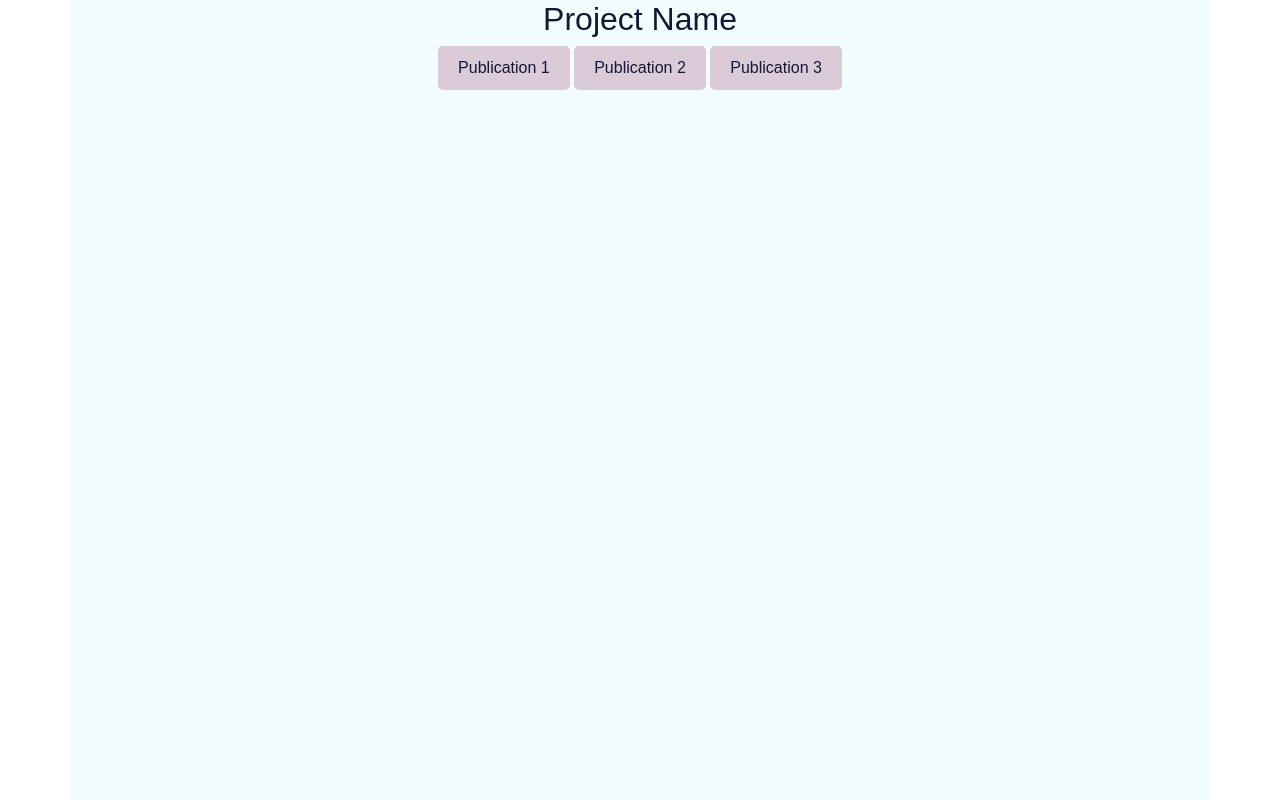
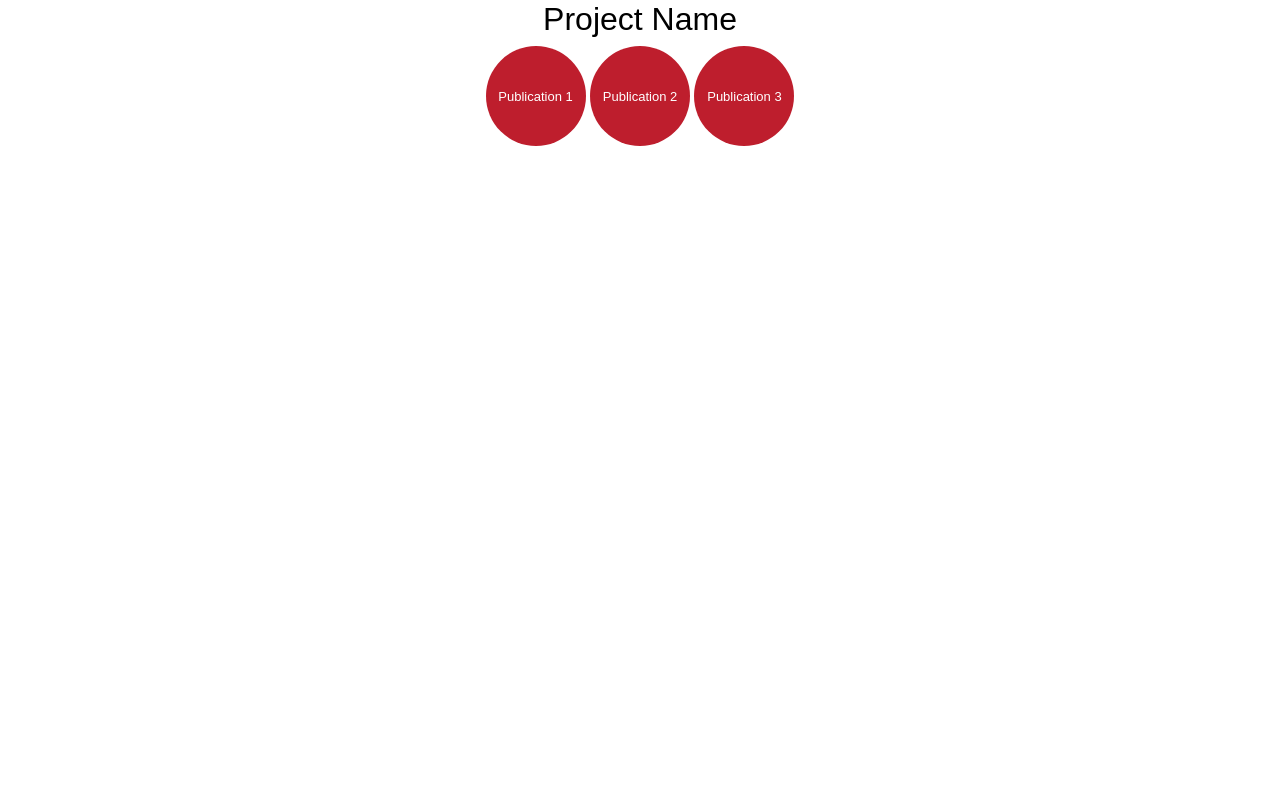
Before and after one commit to WebTechErasmus/PPPP-project, a PHP site: page /components/homepage.html in a window 1280 px wide. Run offline with PHP 8.4, Linux system fonts and the light colour scheme; some libraries are stand-ins or nearby versions.

Commit message:
bauhaus theme started

```diff
--- a/components/about.html
+++ b/components/about.html
@@ -1,5 +1,5 @@
 <!DOCTYPE html>
-<html lang="en" class="theme-two">
+<html lang="en" class="theme-bauhaus">
 <head>
 <meta name="viewport" content="width=device-width, initial-scale=1">
 
--- a/components/disclaimerpage.html
+++ b/components/disclaimerpage.html
@@ -1,5 +1,5 @@
 <!DOCTYPE html>
-<html lang="en" class="theme-two">
+<html lang="en" class="theme-bauhaus">
 <head>
 <meta name="viewport" content="width=device-width, initial-scale=1">
 
--- a/components/documentation.html
+++ b/components/documentation.html
@@ -1,5 +1,5 @@
 <!DOCTYPE html>
-<html lang="en" class="theme-two">
+<html lang="en" class="theme-bauhaus">
 <head>
 <meta name="viewport" content="width=device-width, initial-scale=1">
 
--- a/components/homepage.html
+++ b/components/homepage.html
@@ -1,5 +1,5 @@
 <!DOCTYPE html>
-<html lang="en" class="theme-two">
+<html lang="en" class="theme-bauhaus">
 <head>
 <link rel="stylesheet" href="../css/homepage.css">
 <link rel="stylesheet" href="../css/themes.css"/>
--- a/css/themes.css
+++ b/css/themes.css
@@ -5,42 +5,75 @@ body {
     height: 100%;
     width: 100%;
 }
-.theme-zero {
-    --color-primary: #fd6f53;
-    --color-secondary: #fbfbfe;
-    --color-accent: #ababab;
+.theme-bauhaus {
+    --color-primary: #be1e2d;
+    --color-secondary: #ffde17;
+    --color-accent: #21409a;
+    --color-background: #ffffff;
     --font-color: #000000;
-    --font-family: "Times New Roman", serif;
+    --font-color-button: #ffffff;
+    --font-family: "Arial", sans-serif;
+    --border-radius-button: 50%;
+    --width-button: 100px;
+    --height-button: 100px;
 }
 .theme-one {
     --color-primary: #127475;
     --color-secondary: #F5DFBB;
-    --color-accent: #F2542D;
+    --color-accent: #F5DFBB;
+    --color-background: #F5DFBB;
     --font-color: #000000;
+    --font-color-button: #000000;
     --font-family: "Lucida Handwriting", cursive;
+    --border-radius-button: 5px;
+    --width-button: ;
+    --height-button: ;
 }
 .theme-two {
     --color-primary: #DBCBD8;
     --color-secondary: #F2FDFF;
-    --color-accent: #9AD4D6;
+    --color-accent: #F2FDFF;
+    --color-background: #F2FDFF;
     --font-color: #101935;
+    --font-color-button: #101935;
     --font-family: "Papyrus", fantasy;
+    --border-radius-button: 5px;
+    --width-button: ;
+    --height-button: ;
 }
 .container {
     width: 100%;
     height: 100%;
-    background: var(--color-secondary);
+    background: var(--color-background);
     font-family: var(--font-family);
     color: var(--font-color);
 }
 .container h1 {
     color: var(--font-color);
     font-family: var(--font-family);
+    font-weight: bold;
+}
+
+.container h3 {
+    color: var(--font-color);
+    font-family: var(--font-family);
+    font-weight: bold;
 }
 .container button {
-    color: var(--font-color);
+    height: var(--height-button);
+    width: var(--width-button);
+    color: var(--font-color-button);
     background: var(--color-primary);
+    border: 0;
+    border-radius: var(--border-radius-button);
+    text-align: center;
+    font-size: small;
+}
+
+.container p {
+    color: var(--font-color-button);
+    background: var(--color-accent);
     padding: 10px 20px;
     border: 0;
-    border-radius: 5px;
+    border-radius: 0px;
 }
--- a/javascript/navbar.js
+++ b/javascript/navbar.js
@@ -33,7 +33,7 @@ class Navbar extends HTMLElement {
               Theme
             </a>
             <div class="dropdown-menu" aria-labelledby="navbarDropdown">
-            <a class="dropdown-item" title="theme1" href="#" onclick="setTheme('theme-zero')">ThemeNeutral</a>
+            <a class="dropdown-item" title="theme1" href="#" onclick="setTheme('theme-bauhaus')">ThemeNeutral</a>
             <a class="dropdown-item" title="theme1" href="#" onclick="setTheme('theme-one')">Theme1</a>
             <a class="dropdown-item" title="theme2" href="#" onclick="setTheme('theme-two')">Theme2</a>
             </div>
--- a/javascript/repeatingJS.js
+++ b/javascript/repeatingJS.js
@@ -88,9 +88,9 @@ function setTheme(themeName) {
 
 // Immediately invoked function to set the theme on initial load
 (function () {
-      if (localStorage.getItem('theme') === 'theme-zero') {
-          setTheme('theme-zero');
+      if (localStorage.getItem('theme') === 'theme-bauhaus') {
+          setTheme('theme-bauhaus');
       } else {
-          setTheme('theme-zero');
+          setTheme('theme-bauhaus');
       }
 })();
--- a/publication1/publication1.html
+++ b/publication1/publication1.html
@@ -1,5 +1,5 @@
 <!DOCTYPE html>
-<html lang="en" class="theme-zero">
+<html lang="en" class="theme-bauhaus">
   <head>
     <!-- Required meta tags -->
     <meta charset="utf-8" />
--- a/publication1/text1.html
+++ b/publication1/text1.html
@@ -1,5 +1,11 @@
 <html>
     <body>
         <h3>Publication1 Text1</h3>
+        <p>This is a paragraph</p>
+        <ul>
+            <li>hei</li>
+            <li>på</li>
+            <li>deg</li>
+        </ul>
     </body>
 </html>
--- a/publication2/publication2.html
+++ b/publication2/publication2.html
@@ -1,5 +1,5 @@
 <!DOCTYPE html>
-<html lang="en" class="theme-zero">
+<html lang="en" class="theme-bauhaus">
 
 <head>
     <!-- Required meta tags -->
--- a/publication3/publication3.html
+++ b/publication3/publication3.html
@@ -1,5 +1,5 @@
 <!DOCTYPE html>
-<html lang="en" class="theme-zero">
+<html lang="en" class="theme-bauhaus">
 
 <head>
     <!-- Required meta tags -->
```
Also changed, not shown: index.html (+4 -4 lines).
